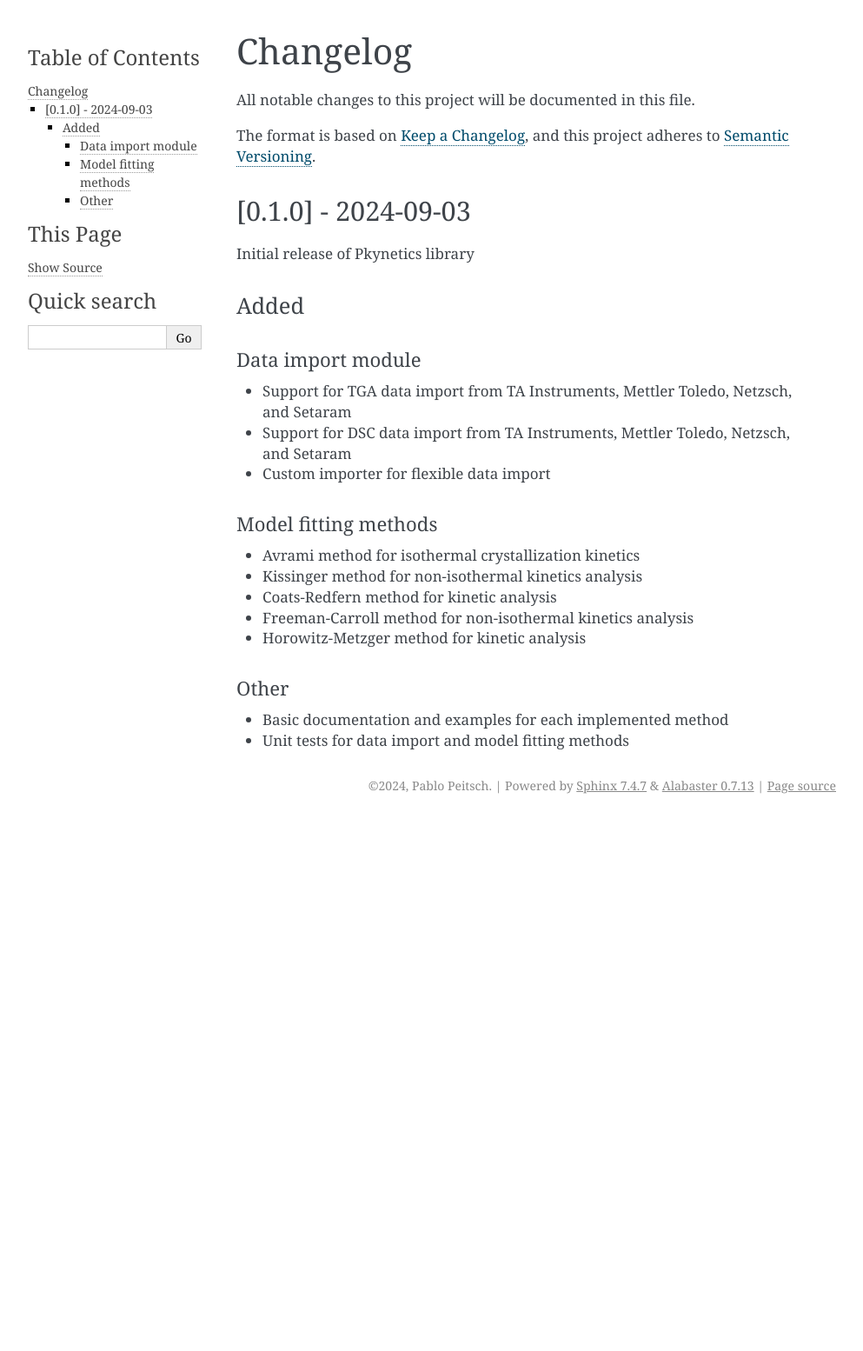
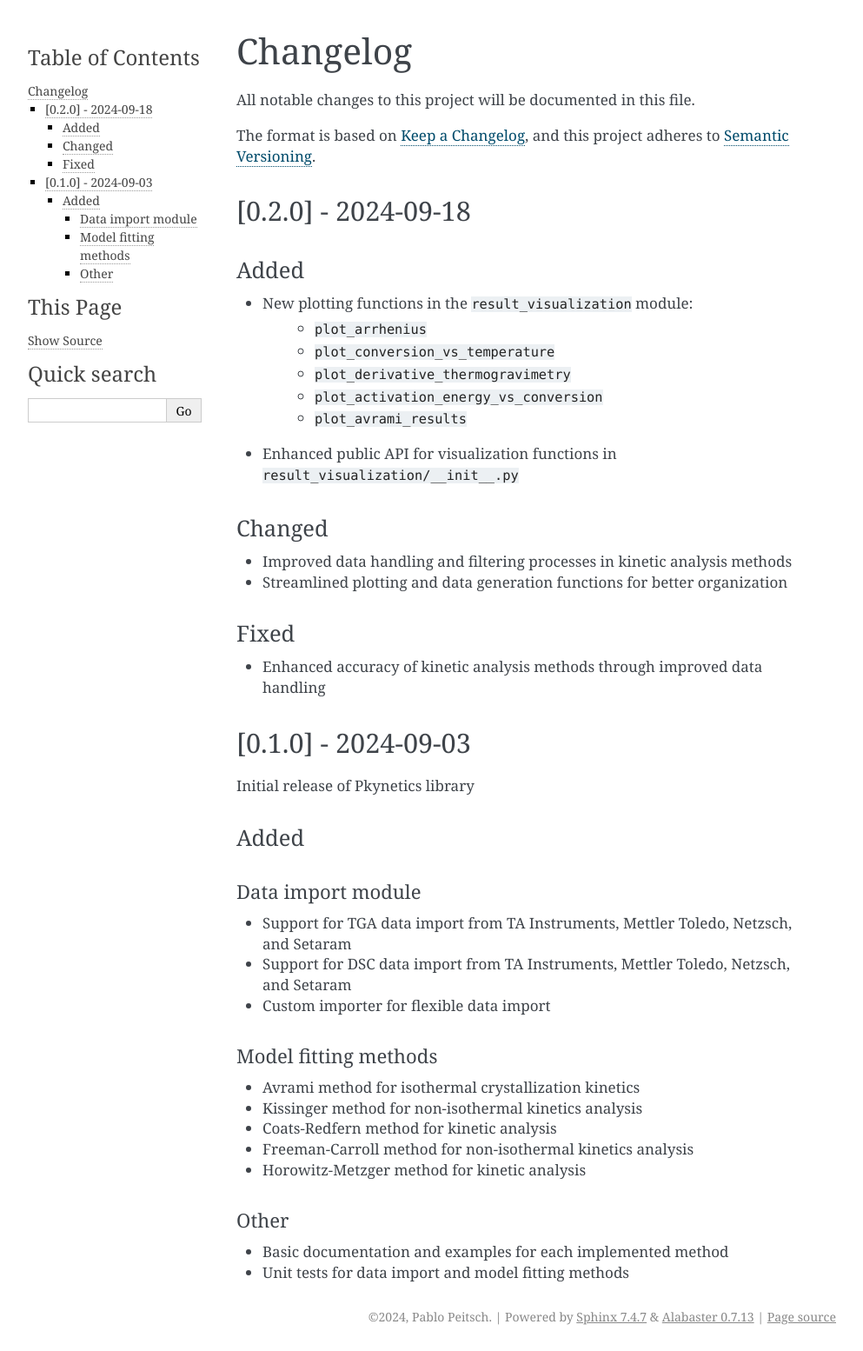
Before and after one commit to PPeitsch/pkynetics, a Sphinx documentation site: the page built from docs/changelog.rst, in a window 1280 px wide. Shown: the whole page at 87% size, without its empty margins (148-1141 px from the left). Built offline with Sphinx 7.4.7, drawn with Linux system fonts in a browser that asks for light colours; pages that are not in the unit, such as notebooks, are missing from menus; before the commit the page ends 943 px from its top, so only the background shows below that.

Commit message:
added cnages to changelog

```diff
--- a/docs/changelog.rst
+++ b/docs/changelog.rst
@@ -5,6 +5,28 @@ All notable changes to this project will be documented in this file.
 
 The format is based on `Keep a Changelog <https://keepachangelog.com/en/1.0.0/>`_,
 and this project adheres to `Semantic Versioning <https://semver.org/spec/v2.0.0.html>`_.
+
+[0.2.0] - 2024-09-18
+--------------------
+
+Added
+^^^^^
+- New plotting functions in the ``result_visualization`` module:
+   - ``plot_arrhenius``
+   - ``plot_conversion_vs_temperature``
+   - ``plot_derivative_thermogravimetry``
+   - ``plot_activation_energy_vs_conversion``
+   - ``plot_avrami_results``
+- Enhanced public API for visualization functions in ``result_visualization/__init__.py``
+
+Changed
+^^^^^^^
+- Improved data handling and filtering processes in kinetic analysis methods
+- Streamlined plotting and data generation functions for better organization
+
+Fixed
+^^^^^
+- Enhanced accuracy of kinetic analysis methods through improved data handling
 
 [0.1.0] - 2024-09-03
 --------------------
```
